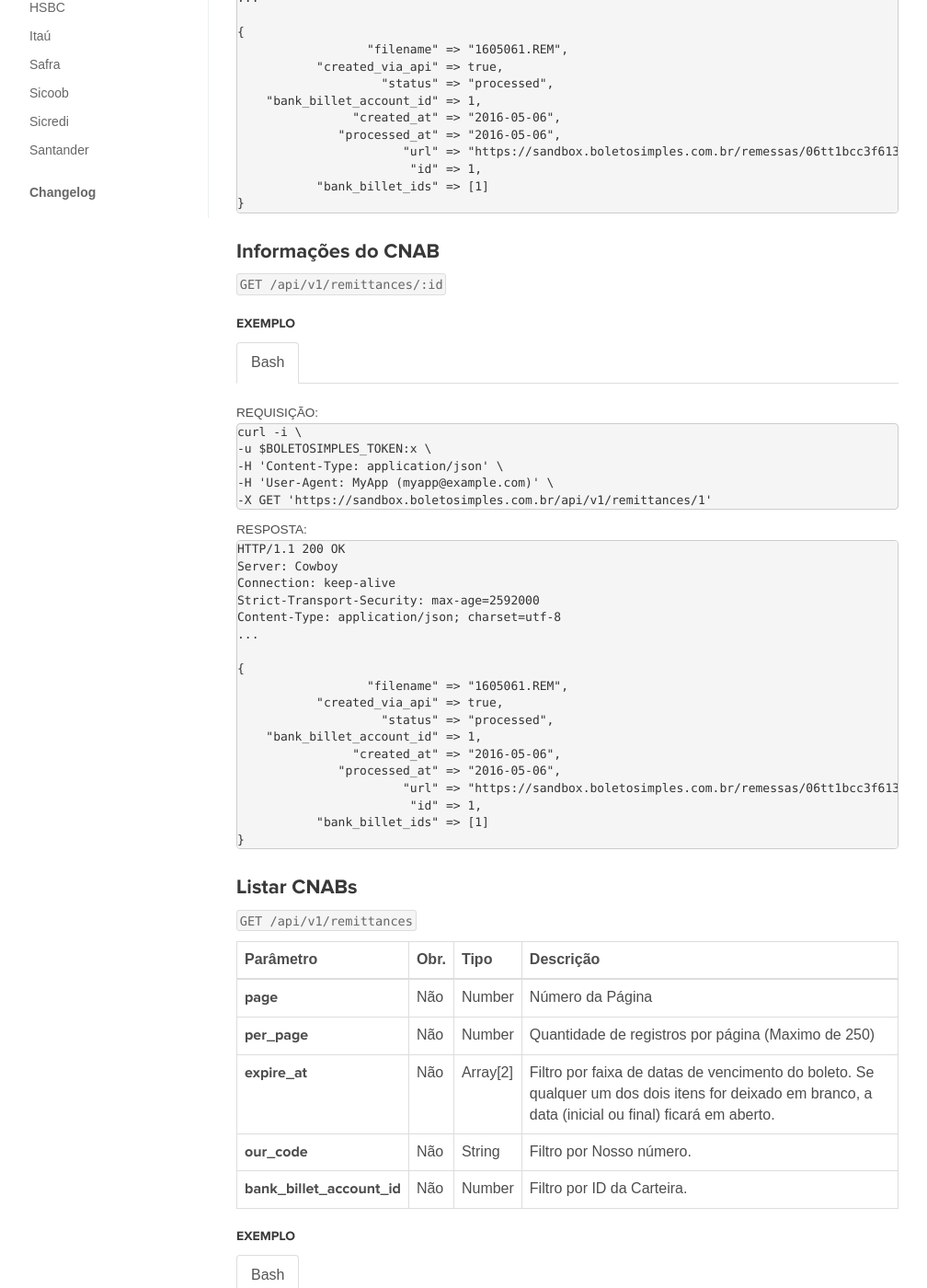
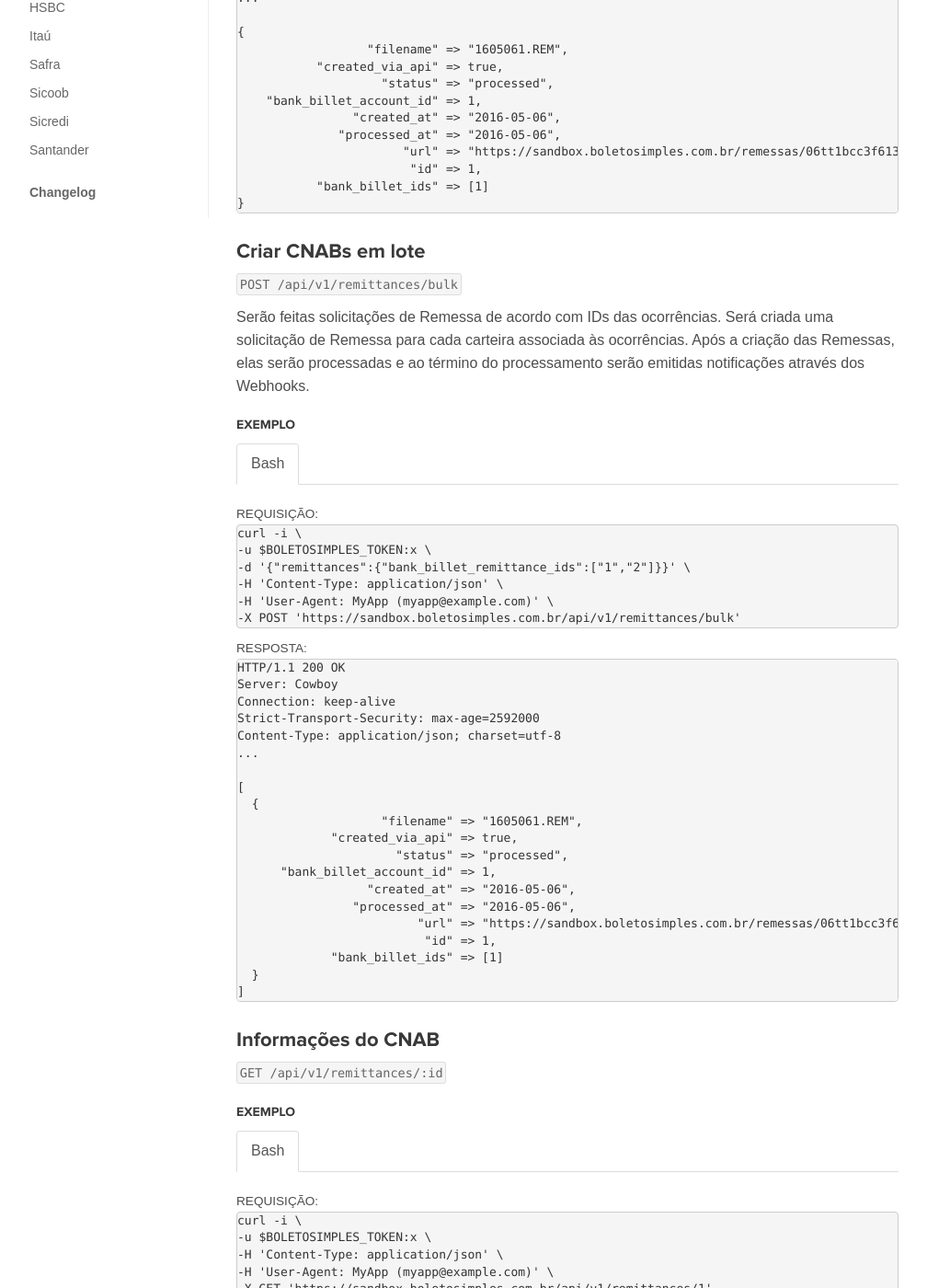
Before and after one commit to BoletoSimples/boletosimples-docs, a Jekyll site: the page built from reference/v1/remittances/index.md, in a window 1280 px wide and 1400 px high, scrolled down 2008 px. Shown: the whole window at 92% size, without its empty margins (143-1151 px from the left). Built offline with Jekyll 4.4.1, drawn with Linux system fonts in a browser that asks for light colours.

Commit message:
add docs for POST /remittances/bulk

```diff
--- a/reference/v1/remittances/index.md
+++ b/reference/v1/remittances/index.md
@@ -284,6 +284,66 @@ Array
 </pre>
   </div> -->
 </div>
+
+
+### Criar CNABs em lote
+
+`POST /api/v1/remittances/bulk`
+
+Serão feitas solicitações de Remessa de acordo com IDs das ocorrências.
+Será criada uma solicitação de Remessa para cada carteira associada às ocorrências.
+Após a criação das Remessas, elas serão processadas e
+ao término do processamento serão emitidas notificações através dos Webhooks.
+
+#### Exemplo
+
+<ul class="nav nav-tabs" role="tablist">
+  <li class="active"><a href="#bash3" role="tab" data-toggle="tab">Bash</a></li>
+  <!-- <li><a href="#ruby3" role="tab" data-toggle="tab">Ruby</a></li> -->
+  <!-- <li><a href="#php3" role="tab" data-toggle="tab">PHP</a></li> -->
+</ul>
+
+<div class="tab-content">
+  <div class="tab-pane active" id="bash3">
+    <small>Requisição:</small>
+
+<pre class="bash">
+curl -i \
+-u $BOLETOSIMPLES_TOKEN:x \
+-d '{"remittances":{"bank_billet_remittance_ids":["1","2"]}}' \
+-H 'Content-Type: application/json' \
+-H 'User-Agent: MyApp (myapp@example.com)' \
+-X POST 'https://sandbox.boletosimples.com.br/api/v1/remittances/bulk'
+</pre>
+
+
+    <small>Resposta:</small>
+
+<pre class="http">
+HTTP/1.1 200 OK
+Server: Cowboy
+Connection: keep-alive
+Strict-Transport-Security: max-age=2592000
+Content-Type: application/json; charset=utf-8
+...
+
+[
+  {
+                    "filename" => "1605061.REM",
+             "created_via_api" => true,
+                      "status" => "processed",
+      "bank_billet_account_id" => 1,
+                  "created_at" => "2016-05-06",
+                "processed_at" => "2016-05-06",
+                         "url" => "https://sandbox.boletosimples.com.br/remessas/06tt1bcc3f6132720866b53a57c76de4/download",
+                          "id" => 1,
+             "bank_billet_ids" => [1]
+  }
+]
+</pre>
+</div>
+</div>
+
 
 ### Informações do CNAB
 
```
